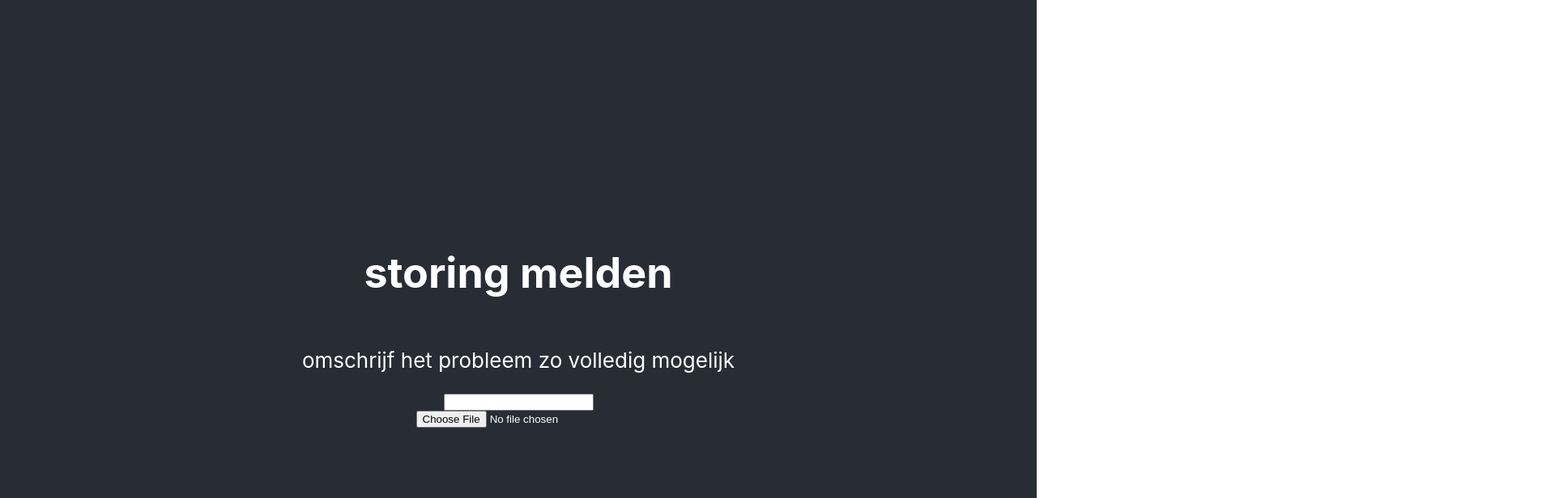
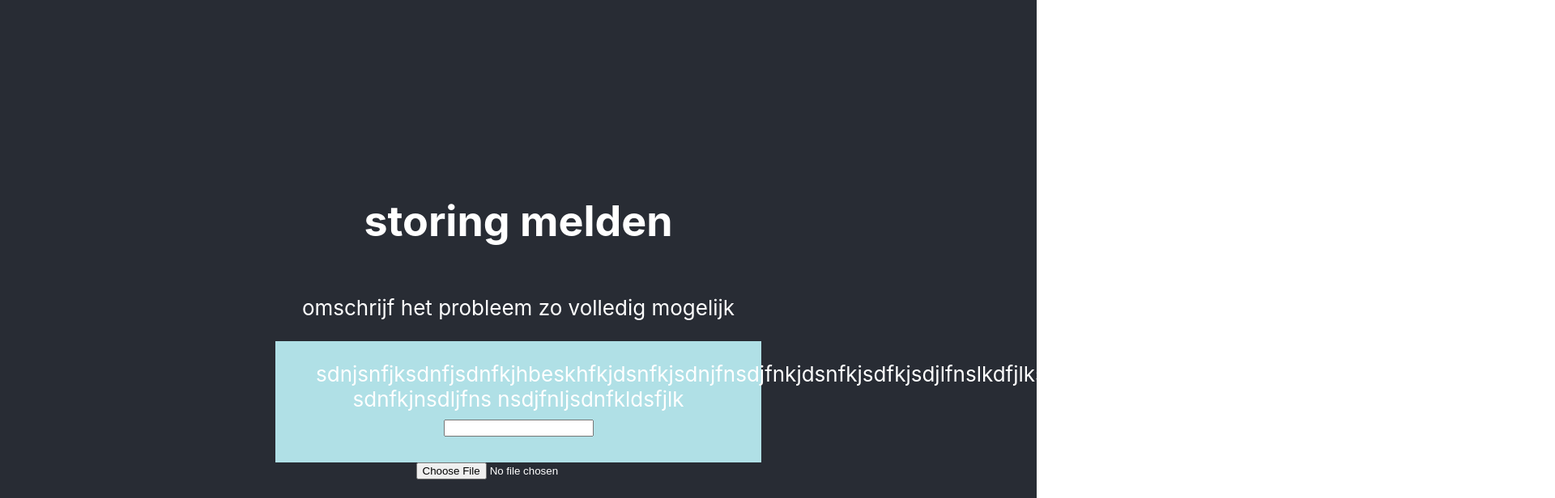
Before and after one commit to KevinGit9/ProjectC, a React (Create React App) app in the folder viscon frontend/visconfrontend/: page / in a window 1280 px wide. Shown: the top 616 px of the page at 81% size, 1920 px wide, since content can reach past the window. Built offline with nearby package versions, Linux system fonts and the light colour scheme.

Commit message:
testing stuff

```diff
--- a/viscon frontend/visconfrontend/src/App.tsx
+++ b/viscon frontend/visconfrontend/src/App.tsx
@@ -1,5 +1,6 @@
 import React from 'react';
 import './App.css';
+import './textbox.css';
 
 function App() {
   return (
@@ -7,12 +8,23 @@ function App() {
           <header className="App-header">
               <h1>storing melden</h1>
               <p>omschrijf het probleem zo volledig mogelijk</p>
-              <input type="text" />
+
+              < text className="textbox">
+                  <text>
+
+                      sdnjsnfjksdnfjsdnfkjhbeskhfkjdsnfkjsdnjfnsdjfnkjdsnfkjsdfkjsdjlfnslkdfjlksnflnfljsnfljdslkfjsdlkfjsldjflsdfljsdfklsflskjdflksdjflsjflksjfljsf
+
+                      sdnfkjnsdljfns
+
+                      nsdjfnljsdnfkldsfjlk
+
+                  </text>
+                  <input type="text" />
+              </text>
 
               <input type="file" />
-
-        </header>
-    </div>
+          </header>
+      </div>
   );
 }
 
--- /dev/null
+++ b/viscon frontend/visconfrontend/src/textbox.css
@@ -0,0 +1,6 @@
+.textbox {
+    height: 100px;
+    width: 500px;
+    background-color: powderblue;
+    padding: 25px 50px;
+}
--- /dev/null
+++ b/viscon frontend/visconfrontend/src/textbox.tsx
@@ -0,0 +1,9 @@
+import './textbox.css';
+
+function textbox() {
+
+    <input type="text" />
+
+}
+
+export { };
```
Also changed, not shown: viscon frontend/visconfrontend/src/logo.svg (deleted).
